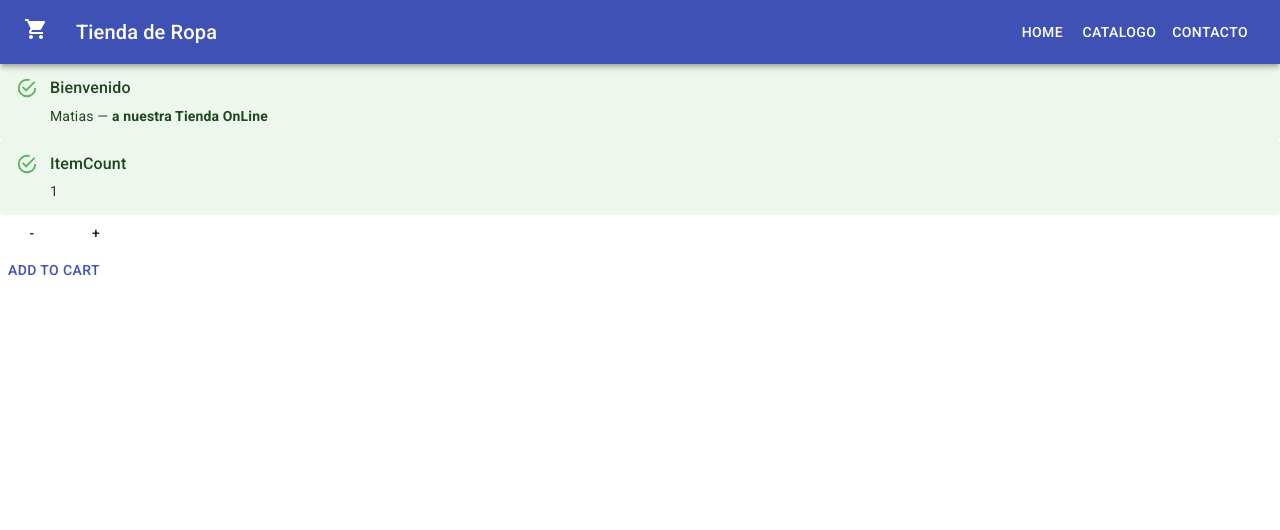
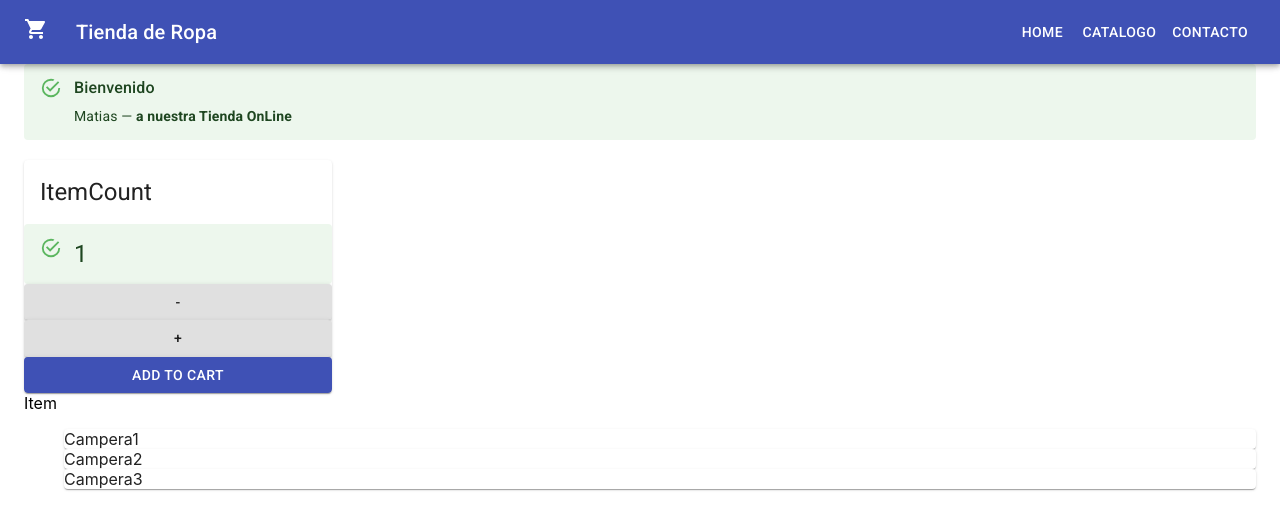
Before and after one commit to tz-tz-tz/shopreact, a React (Create React App) app: page / in a window 1280 px wide. Shown: the top 530 px of the page. Built offline with nearby package versions, Linux system fonts and the light colour scheme.

Commit message:
Promise+Map

```diff
--- a/src/App.js
+++ b/src/App.js
@@ -2,6 +2,7 @@ import NavBar from './components/NavBar'
 import {ThemeProvider} from '@material-ui/core/styles'
 import theme from './theme'
 import ItemListcontainer from './components/ItemListcontainer'
+import Container from '@material-ui/core/Container';
 
 
 
@@ -9,7 +10,9 @@ function App() {
   return (
     <ThemeProvider theme={theme}>
       <NavBar />
+      <Container>
       <ItemListcontainer titulo={"Bienvenido"} name={"Matias"}/>
+      </Container>
       </ThemeProvider>
   );
 }
--- /dev/null
+++ b/src/components/Item.js
@@ -0,0 +1,11 @@
+import React from 'react'
+
+function Item() {
+    return (
+        <div>
+            Item
+        </div>
+    )
+}
+
+export default Item
--- a/src/components/ItemCount.js
+++ b/src/components/ItemCount.js
@@ -1,6 +1,13 @@
 import React, {useState} from 'react'
 import Button from '@material-ui/core/Button'
-import { Alert, AlertTitle } from '@material-ui/lab'
+import { Alert } from '@material-ui/lab'
+import Card from '@material-ui/core/Card';
+import Grid from '@material-ui/core/Grid';
+import CardHeader from '@material-ui/core/CardHeader';
+import { Typography } from '@material-ui/core';
+
+
+
 
 function ItemCount({initial, stock, onAdd}) {
 
@@ -25,20 +32,28 @@ function ItemCount({initial, stock, onAdd}) {
     return (
         <>
 
+        <Grid item xs={3}>
+        <Card>
+        <CardHeader
+        title="ItemCount"
+          />
         <Alert severity="success">
-        <AlertTitle>ItemCount</AlertTitle>
+        <Typography align="center" variant="h5">
         {cantidad}
-        </Alert>
-        <Button variant="text" color="default" onClick={handleRemove}>
+         </Typography>
+          </Alert>
+        <Button variant="contained" color="default" onClick={handleRemove} fullWidth>
           -
         </Button>
-        <Button variant="text" color="default" onClick={handleAdd}>
+        <Button variant="contained" color="default" onClick={handleAdd} fullWidth>
           +
         </Button>
         <br/>
-        <Button variant="text" color="primary" onClick={handleOnAdd}>
+        <Button variant="contained" color="primary" onClick={handleOnAdd} fullWidth>
           Add To Cart
         </Button>
+        </Card>
+        </Grid>
 
         </>
     )
--- /dev/null
+++ b/src/components/ItemList.js
@@ -0,0 +1,48 @@
+import React, {useState, useEffect} from 'react'
+import Item from './Item'
+import Card from '@material-ui/core/Card';
+
+function ItemList() {
+
+    const [itemList, setItemList] = useState([])
+
+useEffect(() => {
+
+    const getPromiseTask=()=>{
+    return task
+    }
+
+    const itemArray = [
+                { id: "12", title: "Campera1", price: 1000 },
+                { id: "13", title: "Campera2", price: 2000 },
+                { id: "14", title: "Campera3", price: 3000 },
+            ];
+
+            const task = new Promise((resuelto, rechazado)=>{
+                let status=200
+                if (status===200) {
+                setTimeout(()=>{
+                resuelto(itemArray)
+                },3000)
+                } else {
+                rechazado('Rechazado')
+                }
+            })
+
+            getPromiseTask()
+            .then((resp)=> setItemList(resp))
+            .catch(err=> {console.log('un error')})
+
+    }, [])
+
+    return (
+        <div>
+            <Item />
+            <ul>
+            {itemList.map(item=> <Card key={item.id}> <li>{item.title} </li></Card>)}
+            </ul>
+        </div>
+    )
+}
+
+export default ItemList
--- a/src/components/ItemListcontainer.js
+++ b/src/components/ItemListcontainer.js
@@ -1,19 +1,47 @@
 import React from 'react'
 import { Alert, AlertTitle } from '@material-ui/lab'
 import ItemCount from './ItemCount'
+import ItemList from './ItemList'
 
 const handleCount=(cant)=> {
     alert(cant)
 }
 
+const itemArray = [
+  { id: "12", title: "Campera1", price: 1000 },
+  { id: "13", title: "Campera2", price: 2000 },
+  { id: "14", title: "Campera3", price: 3000 },
+];
+
+const task = new Promise((resuelto, rechazado)=>{
+  let status=200
+  if (status===200) {
+    setTimeout(()=>{
+    resuelto(itemArray)
+  },3000)
+  } else {
+    rechazado('Rechazado')
+  }
+})
+
+task.then((resp)=>console.log(resp),err=>console.log(err))
+
+//console.log(task)
+
+
+
 function ItemListcontainer({titulo, name}) {
-    return (
+
+      return (
        <>
         <Alert severity="success">
         <AlertTitle>{titulo}</AlertTitle>
         {name} — <strong>a nuestra Tienda OnLine</strong>
         </Alert>
+        <br/>
         <ItemCount stock={5} initial={1} onAdd={handleCount}/>
+        <ItemList />
+
       </>
     )
 }
```
